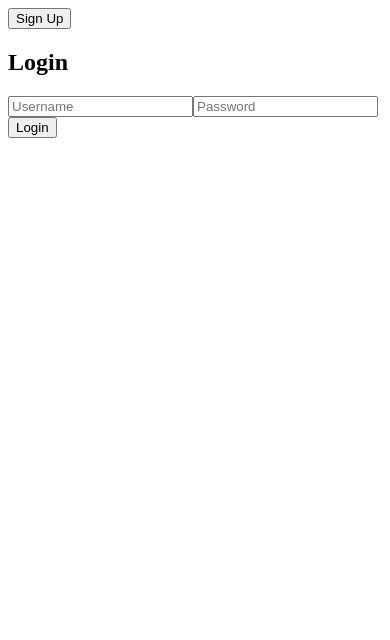
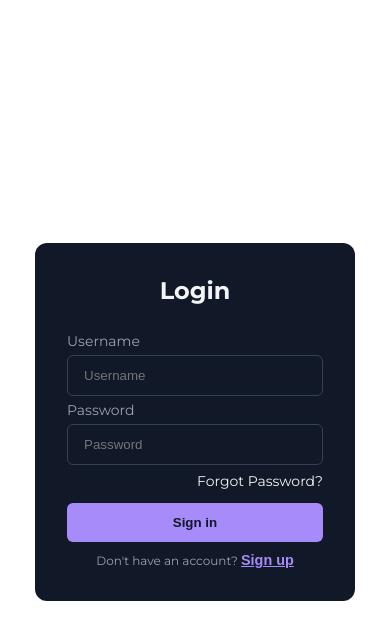
Before and after one commit to Gulverda/TaskManager, a React (Create React App) app in the folder frontend/: page / in a window 390 px wide. Shown: the top 640 px of the page. Built offline with nearby package versions, Linux system fonts and the light colour scheme.

Commit message:
Added Phone Number for SignUp

```diff
--- a/frontend/public/index.html
+++ b/frontend/public/index.html
@@ -9,35 +9,15 @@
       name="description"
       content="Web site created using create-react-app"
     />
+    <link rel="preconnect" href="https://fonts.googleapis.com">
+<link rel="preconnect" href="https://fonts.gstatic.com" crossorigin>
+<link href="https://fonts.googleapis.com/css2?family=Montserrat:ital,wght@0,100..900;1,100..900&family=Rowdies:wght@300;400;700&display=swap" rel="stylesheet">
     <link rel="apple-touch-icon" href="%PUBLIC_URL%/logo192.png" />
-    <!--
-      manifest.json provides metadata used when your web app is installed on a
-      user's mobile device or desktop. See https://developers.google.com/web/fundamentals/web-app-manifest/
-    -->
     <link rel="manifest" href="%PUBLIC_URL%/manifest.json" />
-    <!--
-      Notice the use of %PUBLIC_URL% in the tags above.
-      It will be replaced with the URL of the `public` folder during the build.
-      Only files inside the `public` folder can be referenced from the HTML.
-
-      Unlike "/favicon.ico" or "favicon.ico", "%PUBLIC_URL%/favicon.ico" will
-      work correctly both with client-side routing and a non-root public URL.
-      Learn how to configure a non-root public URL by running `npm run build`.
-    -->
     <title>React App</title>
   </head>
   <body>
     <noscript>You need to enable JavaScript to run this app.</noscript>
     <div id="root"></div>
-    <!--
-      This HTML file is a template.
-      If you open it directly in the browser, you will see an empty page.
-
-      You can add webfonts, meta tags, or analytics to this file.
-      The build step will place the bundled scripts into the <body> tag.
-
-      To begin the development, run `npm start` or `yarn start`.
-      To create a production bundle, use `npm run build` or `yarn build`.
-    -->
   </body>
 </html>
--- a/frontend/src/App.js
+++ b/frontend/src/App.js
@@ -4,16 +4,11 @@ import Signup from './components/Signup';
 import Login from './components/Login';
 import Signout from './components/Signout';
 import AddTask from './components/AddTask';
-import TaskList from './components/TaskList'; // Import TaskList component
+import TaskList from './components/TaskList';
 
 function App() {
   const [token, setToken] = useState('');
-  const [showLogin, setShowLogin] = useState(true);
   const navigate = useNavigate();
-
-  const handleToggle = () => {
-    setShowLogin(!showLogin);
-  };
 
   const handleAddTaskClick = () => {
     navigate('/addtask');
@@ -28,21 +23,12 @@ function App() {
           element={
             token ? (
               <div>
-                <button onClick={handleAddTaskClick}>Add Task</button>
-                <TaskList token={token} /> {/* TaskList shown */}
+                <button className="button" onClick={handleAddTaskClick}>Add Task</button>
+                <TaskList token={token} />
                 <Signout token={token} setToken={setToken} />
               </div>
             ) : (
-              <div>
-                <button onClick={handleToggle}>
-                  {showLogin ? 'Sign Up' : 'Sign In'}
-                </button>
-                {showLogin ? (
-                  <Login setToken={setToken} />
-                ) : (
-                  <Signup />
-                )}
-              </div>
+              <Login setToken={setToken} />
             )
           }
         />
@@ -71,8 +57,8 @@ function App() {
           element={
             token ? (
               <div>
-                <button onClick={handleAddTaskClick}>Add Task</button>
-                <TaskList token={token} /> {/* TaskList shown */}
+                <button className="button" onClick={handleAddTaskClick}>Add Task</button>
+                <TaskList token={token} />
                 <Signout token={token} setToken={setToken} />
               </div>
             ) : (
--- /dev/null
+++ b/frontend/src/CSS/Form.css
@@ -0,0 +1,160 @@
+*{
+    margin: 0;
+    padding: 0;
+    box-sizing: border-box;
+}
+
+body{
+    display: flex;
+    justify-content: center;
+    align-items: center;
+    height: 100vh;
+}
+
+.for_grid{
+    display: grid;
+    gap: 10px;
+}
+
+.form-container {
+    width: 320px;
+    border-radius: 0.75rem;
+    background-color: rgba(17, 24, 39, 1);
+    padding: 2rem;
+    color: rgba(243, 244, 246, 1);
+    font-family: "Montserrat", sans-serif;
+  }
+
+  .title {
+    text-align: center;
+    font-size: 1.5rem;
+    line-height: 2rem;
+    font-weight: 700;
+  }
+
+  .form {
+    margin-top: 1.5rem;
+  }
+
+  .input-group {
+    margin-top: 0.25rem;
+    font-size: 0.875rem;
+    line-height: 1.25rem;
+  }
+
+  .input-group label {
+    display: block;
+    color: rgba(156, 163, 175, 1);
+    margin-bottom: 4px;
+  }
+
+  .input-group input {
+    width: 100%;
+    border-radius: 0.375rem;
+    border: 1px solid rgba(55, 65, 81, 1);
+    outline: 0;
+    background-color: rgba(17, 24, 39, 1);
+    padding: 0.75rem 1rem;
+    color: rgba(243, 244, 246, 1);
+  }
+
+  .input-group input:focus {
+    border-color: rgba(167, 139, 250);
+  }
+
+  .forgot {
+    display: flex;
+    justify-content: flex-end;
+    font-size: 0.75rem;
+    line-height: 1rem;
+    color: rgba(156, 163, 175,1);
+    margin: 8px 0 14px 0;
+  }
+
+  .forgot a,.signup a {
+    color: rgba(243, 244, 246, 1);
+    text-decoration: none;
+    font-size: 14px;
+    margin-left: 10px;
+
+  }
+
+  .forgot a:hover, .signup a:hover {
+    text-decoration: underline rgba(167, 139, 250, 1);
+  }
+
+  .sign {
+    display: block;
+    width: 100%;
+    background-color: rgba(167, 139, 250, 1);
+    padding: 0.75rem;
+    text-align: center;
+    color: rgba(17, 24, 39, 1);
+    border: none;
+    border-radius: 0.375rem;
+    font-weight: 600;
+  }
+
+  .social-message {
+    display: flex;
+    align-items: center;
+    padding-top: 1rem;
+  }
+
+  .line {
+    height: 1px;
+    flex: 1 1 0%;
+    background-color: rgba(55, 65, 81, 1);
+  }
+
+  .social-message .message {
+    padding-left: 0.75rem;
+    padding-right: 0.75rem;
+    font-size: 0.875rem;
+    line-height: 1.25rem;
+    color: rgba(156, 163, 175, 1);
+  }
+
+  .social-icons {
+    display: flex;
+    justify-content: center;
+  }
+
+  .social-icons .icon {
+    border-radius: 0.125rem;
+    padding: 0.75rem;
+    border: none;
+    background-color: transparent;
+    margin-left: 8px;
+  }
+
+  .social-icons .icon svg {
+    height: 1.25rem;
+    width: 1.25rem;
+    fill: #fff;
+  }
+
+  .signup {
+    text-align: center;
+    font-size: 0.75rem;
+    line-height: 1rem;
+    color: rgba(156, 163, 175, 1);
+  }
+
+  /* Existing CSS */
+
+.toggle-button {
+    background: none;
+    border: none;
+    color: rgba(167, 139, 250, 1);
+    cursor: pointer;
+    font-size: 0.9rem;
+    font-weight: 600;
+    text-decoration: underline;
+  }
+
+  .toggle-button:hover {
+    color: rgba(156, 163, 175, 1);
+  }
+
+  /* Make sure other styles are applied */
--- a/frontend/src/components/Login.jsx
+++ b/frontend/src/components/Login.jsx
@@ -1,11 +1,14 @@
 import React, { useState } from 'react';
 import { useNavigate } from 'react-router-dom';
 import axios from 'axios';
+import Signup from './Signup'; // Import Signup component
+import '../CSS/Form.css';
 
 function Login({ setToken }) {
   const [username, setUsername] = useState('');
   const [password, setPassword] = useState('');
   const [error, setError] = useState('');
+  const [showSignup, setShowSignup] = useState(false); // State for toggling
   const navigate = useNavigate();
 
   const handleLogin = async (e) => {
@@ -19,25 +22,51 @@ function Login({ setToken }) {
     }
   };
 
+  const handleToggle = () => {
+    setShowSignup(!showSignup);
+  };
+
   return (
-    <div>
-      <h2>Login</h2>
-      <form onSubmit={handleLogin}>
+    <div className="form-container">
+      <p className="title">{showSignup ? 'Sign Up' : 'Login'}</p>
+      {showSignup ? (
+        <Signup toggleForm={handleToggle} />
+      ) : (
+        <form className="form" onSubmit={handleLogin}>
+          <div className="input-group">
+            <label htmlFor="username">Username</label>
             <input
               type="text"
+              name="username"
+              id="username"
               placeholder="Username"
               value={username}
               onChange={(e) => setUsername(e.target.value)}
             />
+          </div>
+          <div className="input-group">
+            <label htmlFor="password">Password</label>
             <input
               type="password"
+              name="password"
+              id="password"
               placeholder="Password"
               value={password}
               onChange={(e) => setPassword(e.target.value)}
             />
-        <button type="submit">Login</button>
+            <div className="forgot">
+              <a rel="noopener noreferrer" href="#">Forgot Password?</a>
+            </div>
+          </div>
+          <div className="for_grid">
+          <button className="sign" type="submit">Sign in</button>
+          {error && <p style={{ color: 'red' }}>{error}</p>}
+          <p className="signup">
+            Don't have an account? <button type="button" onClick={handleToggle} className="toggle-button">Sign up</button>
+          </p>
+          </div>
         </form>
-      {error && <p style={{ color: 'red' }}>{error}</p>}
+      )}
     </div>
   );
 }
--- a/frontend/src/components/Signup.jsx
+++ b/frontend/src/components/Signup.jsx
@@ -1,41 +1,68 @@
 import React, { useState } from 'react';
 import axios from 'axios';
+import '../CSS/Form.css';
 
-function Signup() {
+function Signup({ toggleForm }) {
   const [username, setUsername] = useState('');
   const [password, setPassword] = useState('');
+  const [phoneNumber, setPhoneNumber] = useState(''); // New state for phone number
   const [message, setMessage] = useState('');
 
   const handleSignup = async (e) => {
     e.preventDefault();
     try {
-      const response = await axios.post('http://localhost:5000/signup', { username, password });
+      const response = await axios.post('http://localhost:5000/signup', { username, password, phoneNumber });
       setMessage(response.data.msg);
     } catch (error) {
-      setMessage(error.response.data.msg);
+      setMessage(error.response?.data?.msg || 'Signup failed. Please try again.');
     }
   };
 
   return (
-    <div>
-      <h2>Signup</h2>
-      <form onSubmit={handleSignup}>
+    <>
+      <form className="form" onSubmit={handleSignup}>
+        <div className="input-group">
+          <label htmlFor="username">Username</label>
           <input
             type="text"
+            name="username"
+            id="username"
             placeholder="Username"
             value={username}
             onChange={(e) => setUsername(e.target.value)}
           />
+        </div>
+        <div className="input-group">
+          <label htmlFor="password">Password</label>
           <input
             type="password"
+            name="password"
+            id="password"
             placeholder="Password"
             value={password}
             onChange={(e) => setPassword(e.target.value)}
           />
-        <button type="submit">Signup</button>
+        </div>
+        <div className="input-group">
+          <label htmlFor="phoneNumber">Phone Number</label>
+          <input
+            type="tel"
+            name="phoneNumber"
+            id="phoneNumber"
+            placeholder="Phone Number"
+            value={phoneNumber}
+            onChange={(e) => setPhoneNumber(e.target.value)}
+          />
+        </div>
+        <div className="for_grid" style={{marginTop: '38px'}}>
+          <button className="sign" type="submit">Sign up</button>
+          {message && <p>{message}</p>}
+          <p className="signup">
+            Already have an account? <button type="button" onClick={toggleForm} className="toggle-button">Sign in</button>
+          </p>
+        </div>
       </form>
-      {message && <p>{message}</p>}
-    </div>
+    </>
   );
 }
 
```
Also changed, not shown: 1 other file (tests, documents, lock files or other folders). Lines whose indentation alone changed are shown as unchanged.
